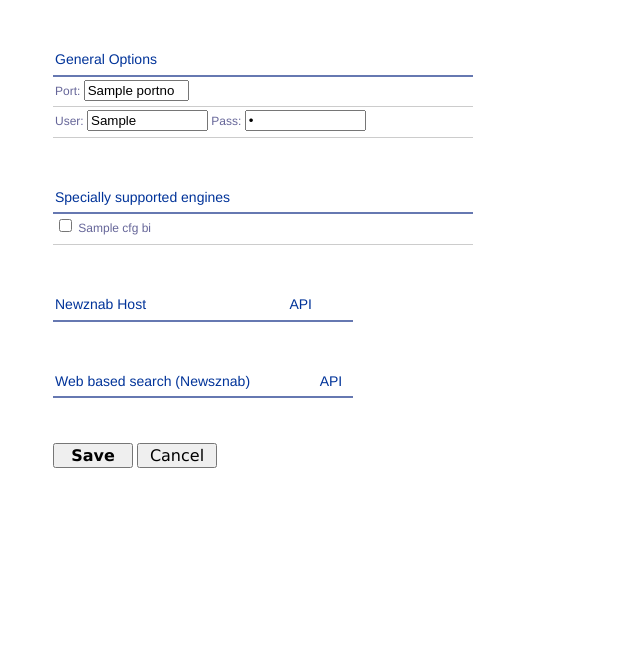
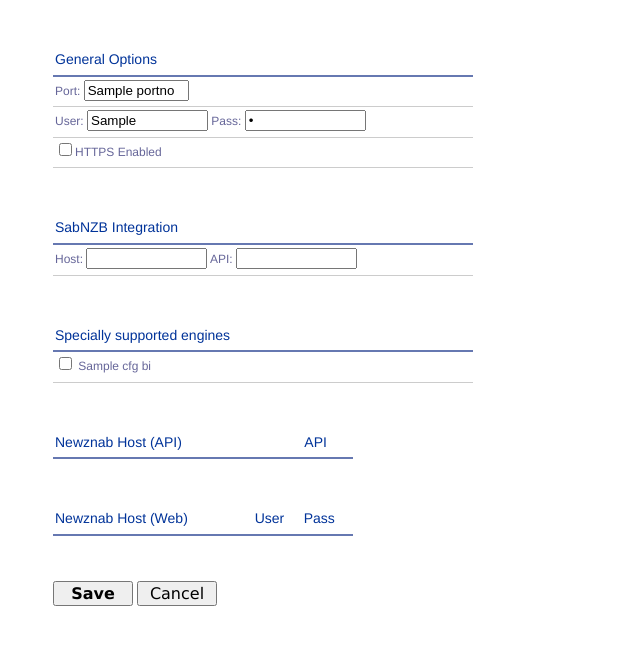
Before and after one commit to pillone/usntssearch, a Python web app: template NZBmegasearch/templates/config.html in a window 1280 px wide. Shown: the top 645 px of the page, without its empty margins (0-640 px from the left). Run offline with Jinja, Linux system fonts and the light colour scheme; the template is opened without the code that fills it: most values are stand-ins (such as "Sample title", 1, 10 or a date in 2020); lists and menus that the app fills with data are empty.

Commit message:
start to work

```diff
--- a/NZBmegasearch/mega2.py
+++ b/NZBmegasearch/mega2.py
@@ -41,6 +41,8 @@ print motd
 cfg,cgen = config_settings.read_conf()
 cfg_deep = config_settings.read_conf_deepsearch()
 first_time = 0
+
+print cfg_deep
 
 if (cfg is None):
 	first_time = 1
--- a/NZBmegasearch/templates/config.html
+++ b/NZBmegasearch/templates/config.html
@@ -19,7 +19,20 @@
 		<td>	User: <input type="input" name="general_usr" value="{{ genopt['general_usr'] }}" size="12">
 			Pass: <input type="password" name="general_pwd" value="{{ genopt['general_pwd'] }}" size="12"></td>
 	</tr>
+	<tr>
+			<td><input type="checkbox" name="https">HTTPS Enabled </td>
+	</tr>
 </tbody></table>
+
+<table id="results" summary="SendtoSAB" style="width: 420px;"><thead>
+<tr><th scope="col">SabNZB Integration</th></tr></thead><tbody>
+	<tr>
+			<td>Host: <input type="text" name="" value="" size="12">
+			API: <input type="text" name="" value="" size="12"></td>
+
+	</tr>
+</tbody></table>
+
 
 <table id="results" summary="Config" style="width: 420px;"><thead>
 <tr><th scope="col">Specially supported engines</th></tr></thead><tbody>
@@ -37,7 +50,7 @@
 {%- endfor %}
 </tbody></table>
 <table id="results" summary="Config" style="width: 300px;"><thead>
-<tr><th scope="col">Newznab Host</th><th scope="col">API</th></tr></thead><tbody>
+<tr><th scope="col">Newznab Host (API)</th><th scope="col">API</th></tr></thead><tbody>
 {% for c in cfg -%}
 	{% if c['builtin'] == 0-%}
 		<tr>
@@ -60,13 +73,13 @@
 
 
 <table id="results" summary="NZConfig_web" style="width: 300px;"><thead>
-<tr><th scope="col">Web based search (Newsznab)</th><th scope="col">API</th></tr></thead><tbody>
-{% for c in cfg -%}
+<tr><th scope="col">Newznab Host (Web)</th><th scope="col">User</th><th scope="col">Pass</th></tr></thead><tbody>
+{% for c in cfg_dp -%}
 	{% if c['builtin'] == 0-%}
 		<tr>
-		<td><input type="text" name="host{{ c['idx'] }}" value="{{ c['url'] }}" size="40"></td>
-		<td><input type="text" name="API{{ c['idx'] }}" value="{{ c['api'] }}" size="40"></td>
-		<td><input type="text" name="API{{ c['idx'] }}" value="{{ c['api'] }}" size="40"></td>
+		<td><input type="text" name="host_ds{{ c['idx'] }}" value="{{ c['url'] }}" size="40"></td>
+		<td><input type="text" name="usr_ds{{ c['idx'] }}" value="{{ c['api'] }}" size="40"></td>
+		<td><input type="text" name="pass_ds{{ c['idx'] }}" value="{{ c['api'] }}" size="40"></td>
 		<input type="hidden" name="type{{ c['idx'] }}" value="NAB" size="40">
 		<input type="hidden" name="host{{ c['idx'] }}active" value="1" size="40"></td>
 		</tr>
@@ -74,9 +87,9 @@
 {%- endfor %}
 {% for q in range(cnt,cnt_max) -%}
 		<tr>
-		<td><input type="text" name="host{{ q }}" value="" size="40"></td>
-		<td><input type="text" name="API{{ q }}" value="" size="40">
-		<td><input type="text" name="API{{ q }}" value="" size="40">
+		<td><input type="text" name="host_ds{{ q }}" value="" size="40"></td>
+		<td><input type="text" name="usr_ds{{ q }}" value="" size="18">
+		<td><input type="text" name="pass_ds{{ q }}" value="" size="18">
 		<input type="hidden" name="type{{ q }}" value="NAB" size="40">
 		<input type="hidden" name="host{{ q }}" value="1" size="40"></td>
 		</tr>
```
Also changed, not shown: NZBmegasearch/config_settings.py (+11 -4 lines).
